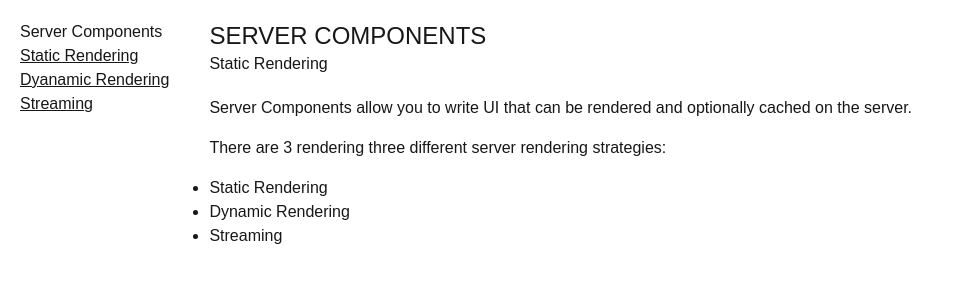
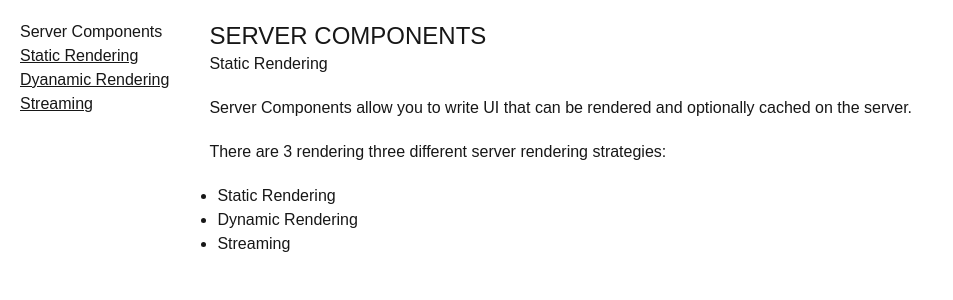
Before and after one commit to gibbok/nextjs-examples, a Next.js app in the folder my-app/: page / in a window 1280 px wide. Shown: the top 300 px of the page, without its empty margins (0-953 px from the left). Built offline with nearby package versions, Linux system fonts and the light colour scheme.

Commit message:
remove custom styled and use inline

```diff
--- a/my-app/app/page.tsx
+++ b/my-app/app/page.tsx
@@ -3,12 +3,14 @@ export default function Home() {
     <div className="">
       <h1 className="uppercase text-2xl">Server Components</h1>
       <h2 className="mb-5">Static Rendering</h2>
-      <p>
+      <p className="mb-5">
         Server Components allow you to write UI that can be rendered and
         optionally cached on the server.
       </p>
-      <p>There are 3 rendering three different server rendering strategies:</p>
-      <ul className="list-disc">
+      <p className="mb-5">
+        There are 3 rendering three different server rendering strategies:
+      </p>
+      <ul className="list-disc ml-2">
         <li>Static Rendering</li>
         <li>Dynamic Rendering</li>
         <li>Streaming</li>
--- a/my-app/tailwind.config.ts
+++ b/my-app/tailwind.config.ts
@@ -14,20 +14,5 @@ export default {
       },
     },
   },
-  plugins: [
-    //@ts-expect-error --xx
-    function ({ addUtilities }) {
-      addUtilities(
-        {
-          p: {
-            marginBottom: '1rem',
-          },
-          ul: {
-            marginBottom: '1rem',
-          },
-        },
-        ['responsive', 'hover']
-      )
-    },
-  ],
+  plugins: [],
 } satisfies Config
```
